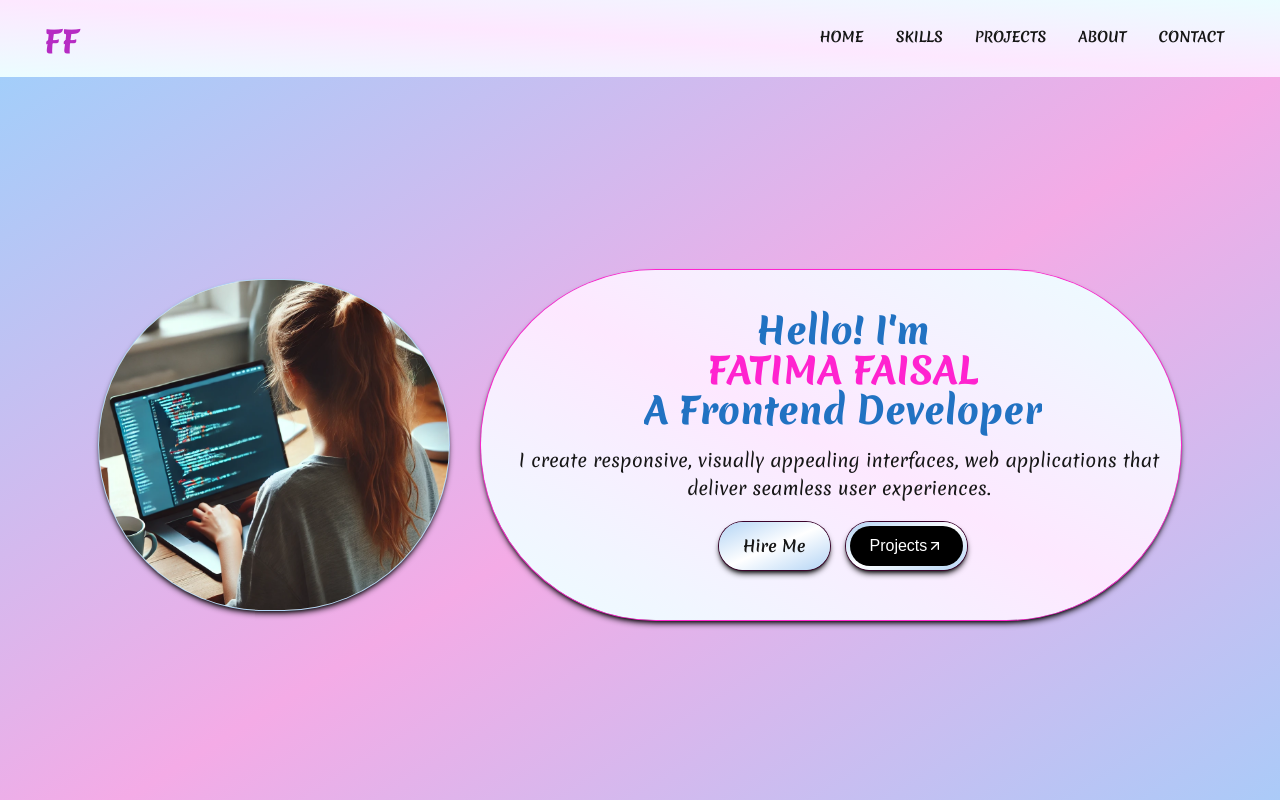
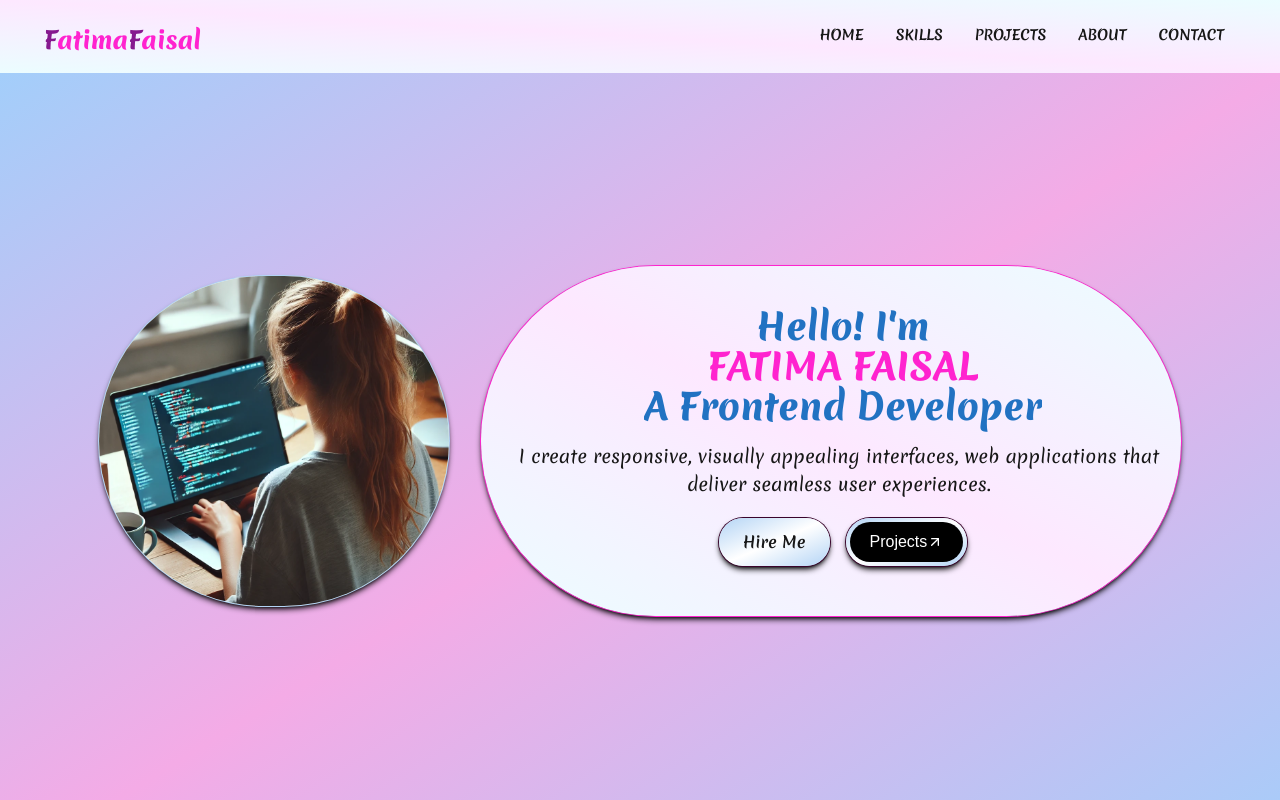
Before and after one commit to Fatima367/My_Figma_Portfolio, a Next.js app in the folder my_portfolio/: page / in a window 1280 px wide. Shown: the top 800 px of the page. Built offline with nearby package versions, Linux system fonts and the light colour scheme; a web font is replaced by a local one; what @designbycode/tailwindcss-text-stroke would draw is missing.

Commit message:
my-portfolio-using-figma

```diff
--- a/my_portfolio/app/footer/page.tsx
+++ b/my_portfolio/app/footer/page.tsx
@@ -83,7 +83,7 @@ export default function Footer() {
 <div className="flex flex-col items-center justify-center text-center">
   <div className="mb-4">
     <p className="font-extrabold text-4xl">FF</p>
-    <p className="text-sm font-Poppins">&copy; 2024 | All rights reserved.</p>
+    <p className="text-sm font-Poppins">&copy;Fatima Faisal's portfolio 2024 | All rights reserved.</p>
   </div>
 </div>
 
--- a/my_portfolio/app/header/page.tsx
+++ b/my_portfolio/app/header/page.tsx
@@ -14,19 +14,31 @@ function Header() {
             <div className="flex items-center justify-between py-1 md:py-4 md:block">
               <Link
                 href="/"
-                className="text-2xl md:text-3xl pl-1 font-Poppins font-semibold"
+                className="text-xl md:text-2xl pl-1 font-Poppins font-semibold"
               >
                 <span
-                  className="font-Merienda font-extrabold mt-3 mb-0 text-[#b62bc3]
+                  className="font-Merienda font-extrabold mt-3 mb-0 text-[#86198f]
                 text-stroke text-stroke-[#86198f]"
                 >
                   F
                 </span>
                 <span
-                  className=" font-Merienda font-extrabold mt-5 mb-0 text-[#b62bc3]
+                  className=" font-Merienda font-extrabold mt-5 mb-0 text-[#ff23cf]
+                text-stroke-thin text-stroke-[#86198f]"
+                >
+                  atima
+                </span>
+                <span
+                  className=" font-Merienda font-extrabold mt-5 mb-0 text-[#86198f]
                 text-stroke-thin text-stroke-[#86198f]"
                 >
                   F
+                </span>
+                <span
+                  className=" font-Merienda font-extrabold mt-5 mb-0 text-[#ff23cf]
+                text-stroke-thin text-stroke-[#86198f]"
+                >
+                  aisal
                 </span>
               </Link>
 
```
